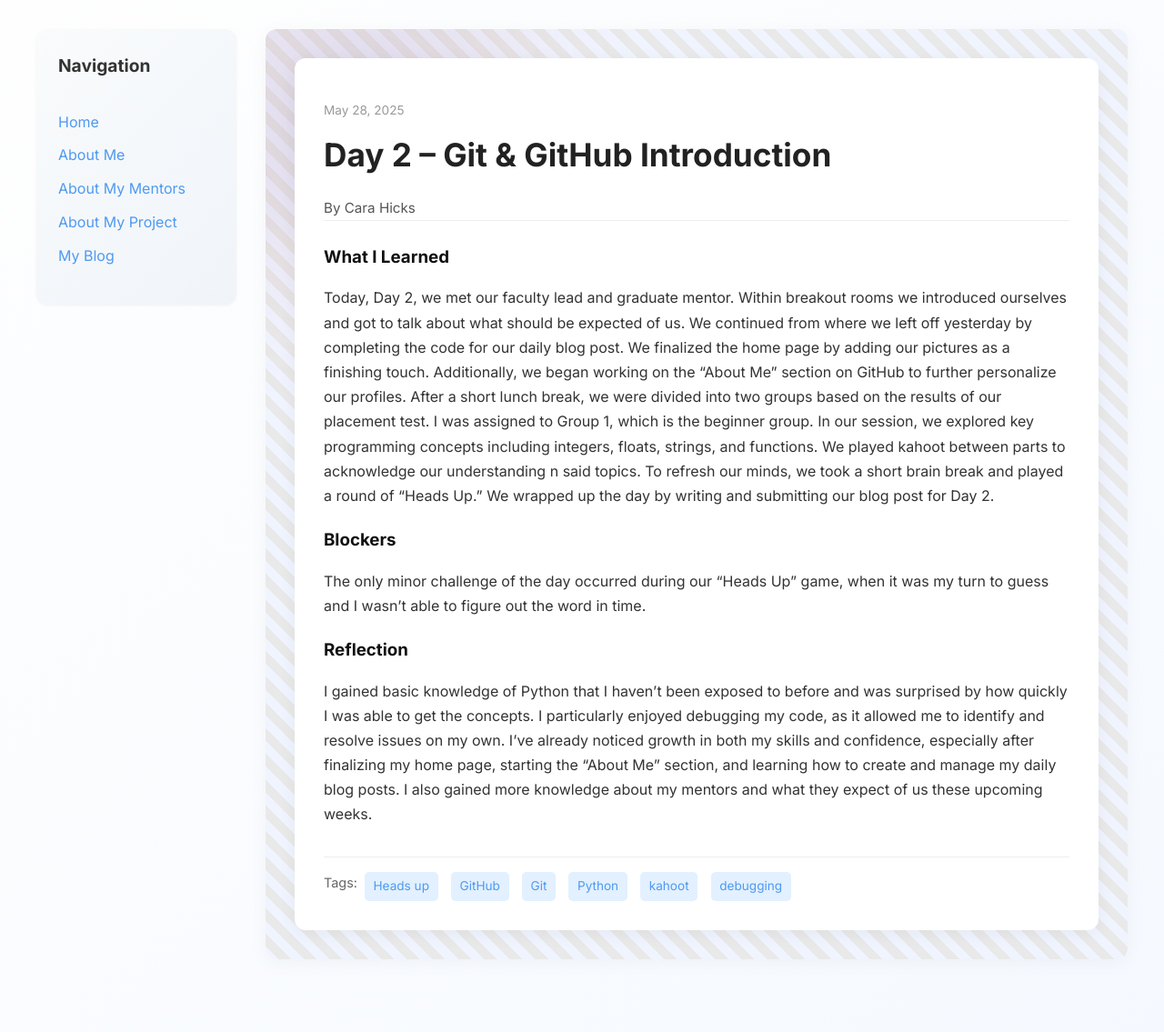
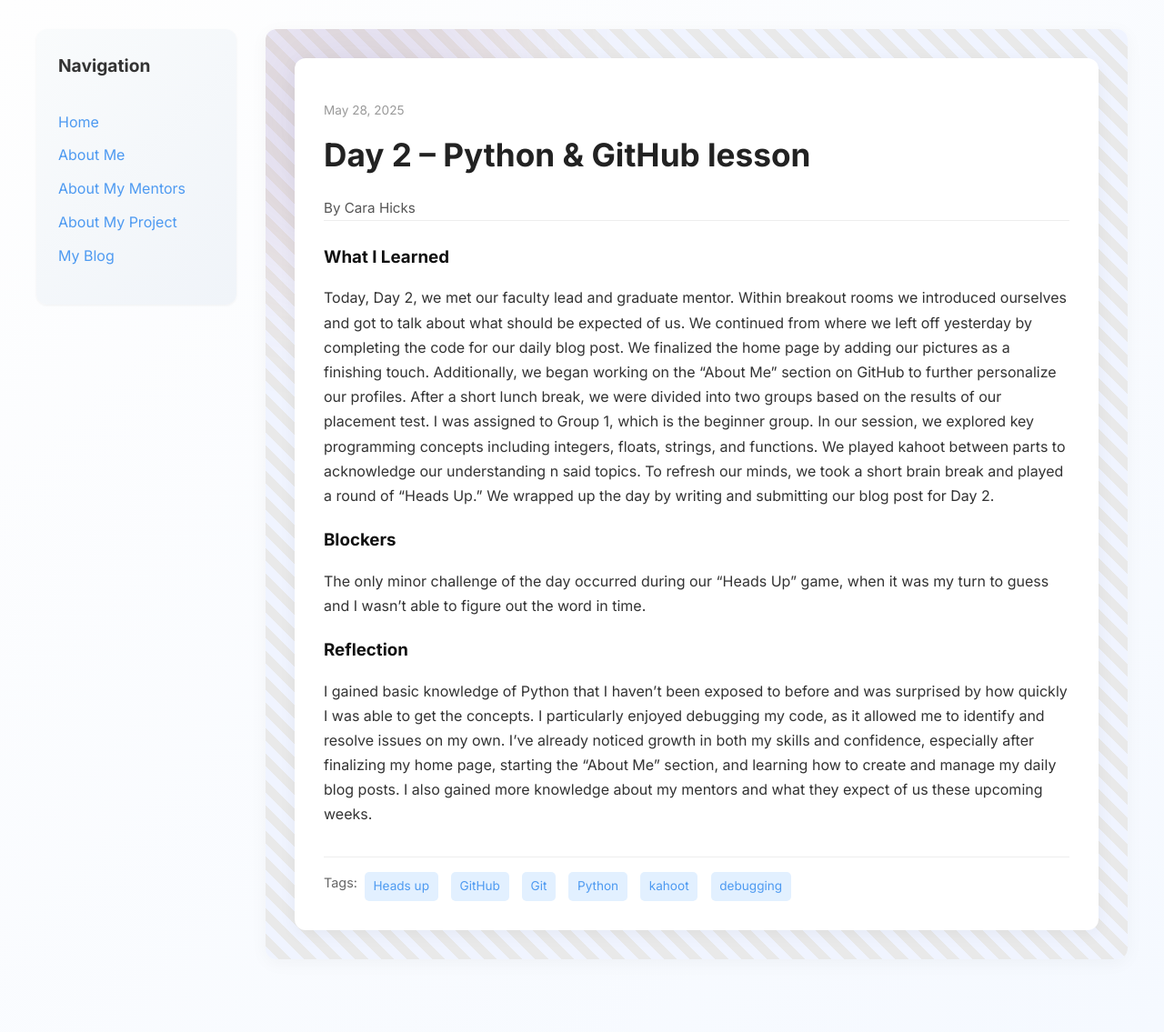
Before and after one commit to 4Carah/4Carah.github.io, a Jekyll site: the page built from _posts/2025-05-28-day-2.md, in a window 1280 px wide. Shown: the whole page at 91% size. Built offline with Jekyll 4.4.1, drawn with Linux system fonts in a browser that asks for light colours.

Commit message:
Update 2025-05-28-day-2.md

```diff
--- a/_posts/2025-05-28-day-2.md
+++ b/_posts/2025-05-28-day-2.md
@@ -1,6 +1,6 @@
 ---
 layout: post
-title: "Day 2 – Git & GitHub Introduction"
+title: "Day 2 – Python & GitHub lesson"
 date: 2025-05-28
 author: Cara Hicks
 permalink: /day2.html
```
